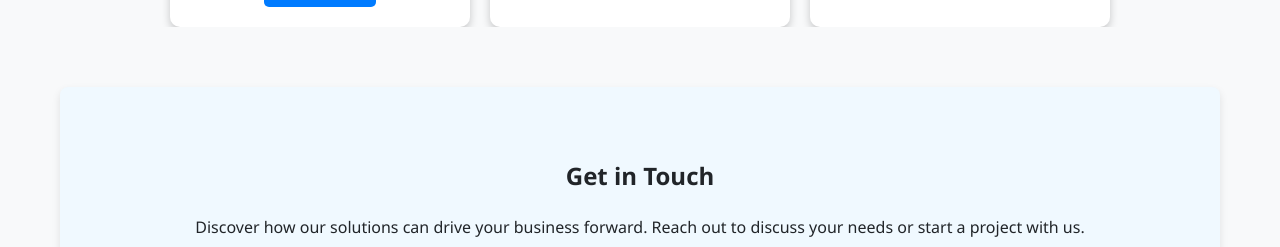
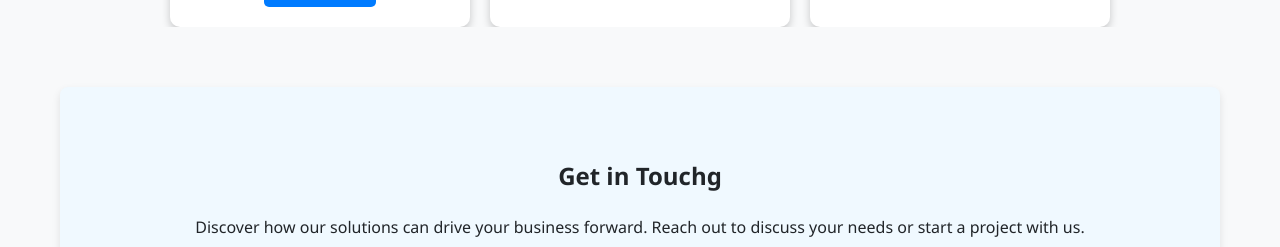
Before and after one commit to avisaharan11/Innovapulse, a React (Create React App) app: page / in a window 1280 px wide. Shown: the part 1736-1983 px from the top of the page. Built offline with nearby package versions, Linux system fonts and the light colour scheme.

Commit message:
Changed touch to touchg

```diff
--- a/src/App.js
+++ b/src/App.js
@@ -41,7 +41,7 @@ function App() {
 
     return (
       <section id="contact">
-        <h2>Get in Touch</h2>
+        <h2>Get in Touchg</h2>
         <p>Discover how our solutions can drive your business forward. Reach out to discuss your needs or start a project with us.</p>
         {!isSubmitted ? (
           <form onSubmit={submitForm}>
```
Also changed, not shown: 1 other file (tests, documents, lock files or other folders).
